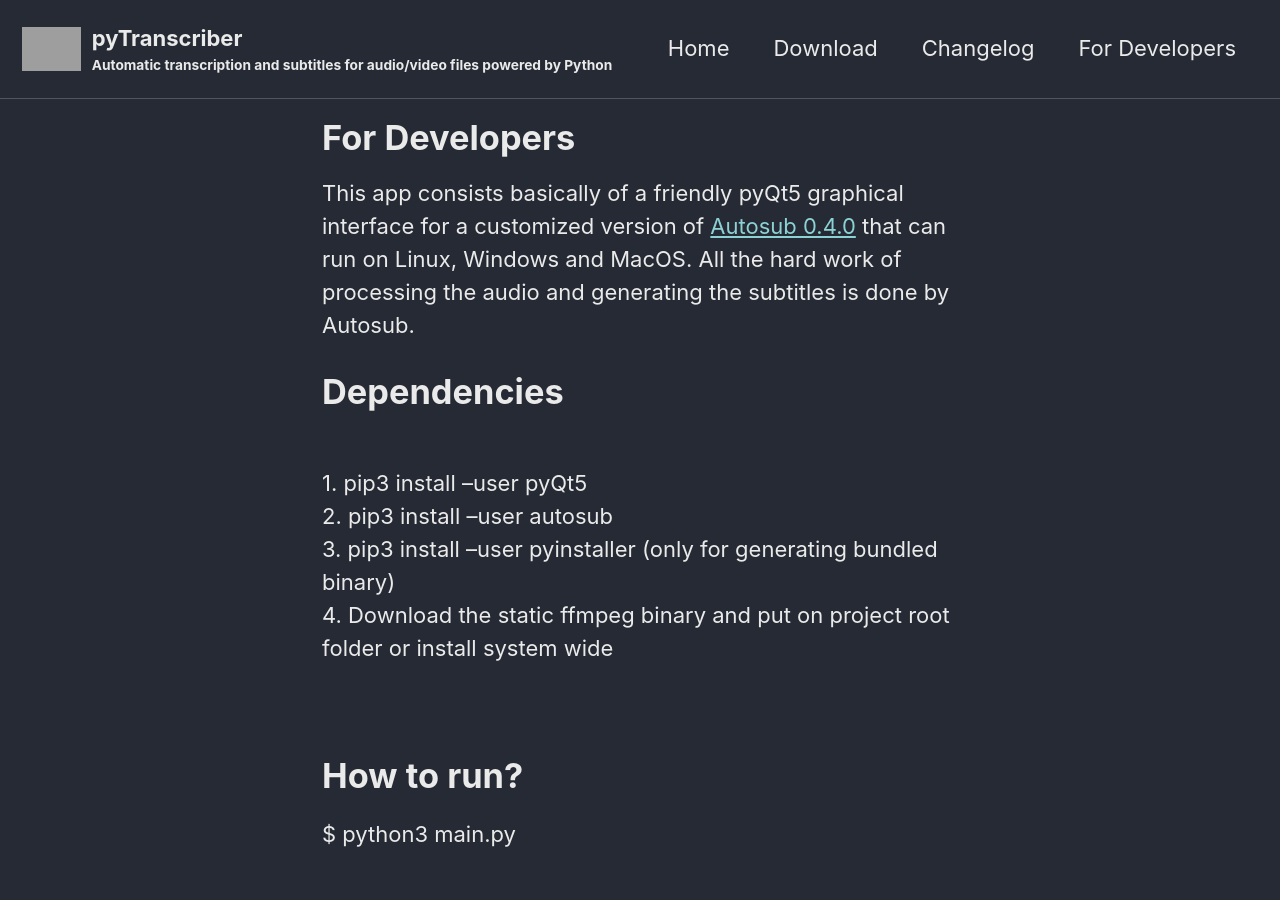
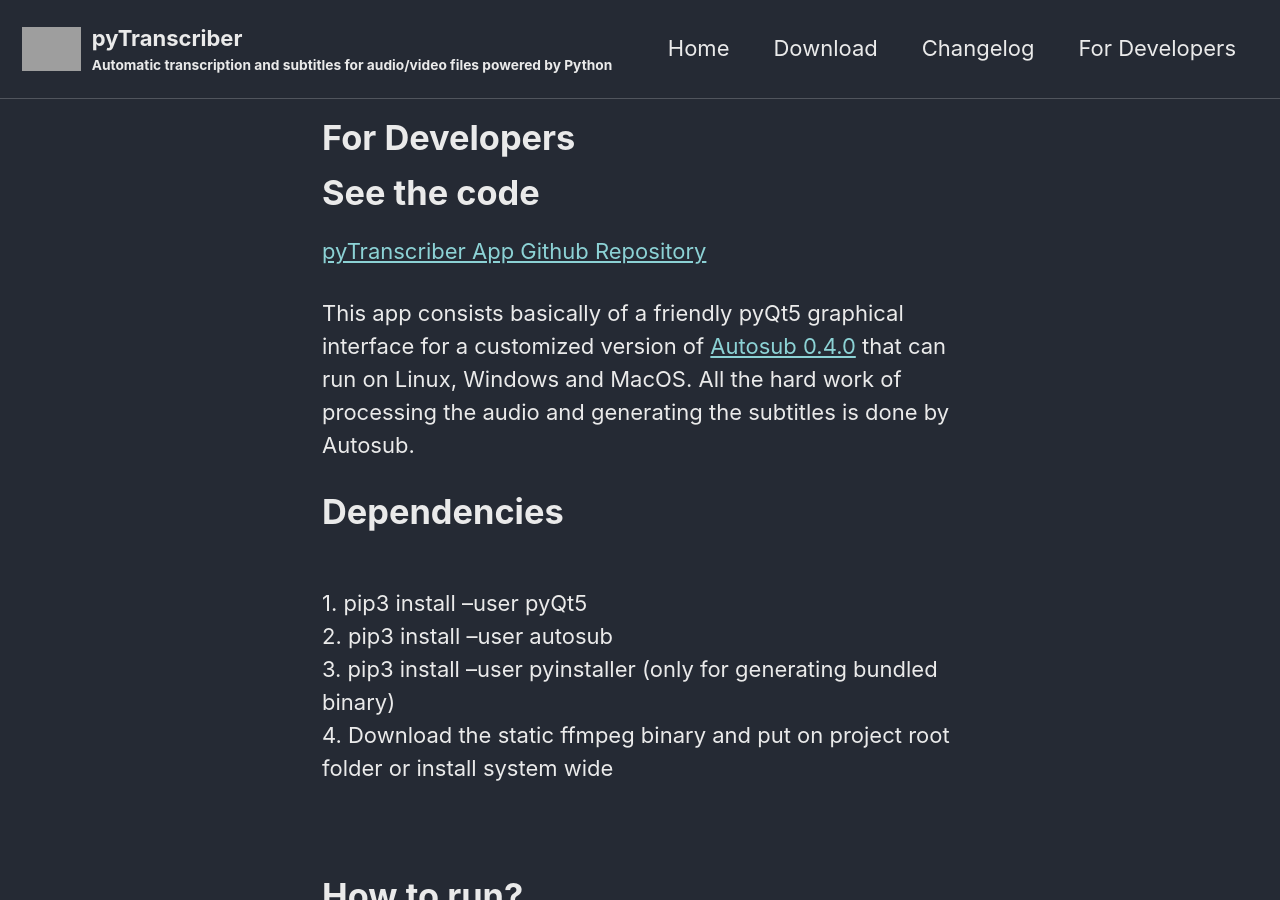
Before and after one commit to pyTranscriber/pyTranscriber.github.io, a Jekyll site: the page built from _pages/for-developers.md, in a window 1280 px wide and 900 px high. Built offline with Jekyll 4.4.1, drawn with Linux system fonts in a browser that asks for light colours; cached includes are drawn as plain includes; grey boxes are pictures that could not be loaded.

Commit message:
Update for-developers.md

```diff
--- a/_pages/for-developers.md
+++ b/_pages/for-developers.md
@@ -3,6 +3,10 @@
 title: "For Developers"
 layout: home
 ---
+
+# See the code
+
+<a href="https://github.com/raryelcostasouza/pyTranscriber">pyTranscriber App Github Repository</a>
 
 This app consists basically of a friendly pyQt5 graphical interface for a customized version of <a href="https://github.com/agermanidis/autosub">Autosub 0.4.0</a> that can run on Linux, Windows and MacOS. All the hard work of processing the audio and generating the subtitles is done by Autosub.
 
```
